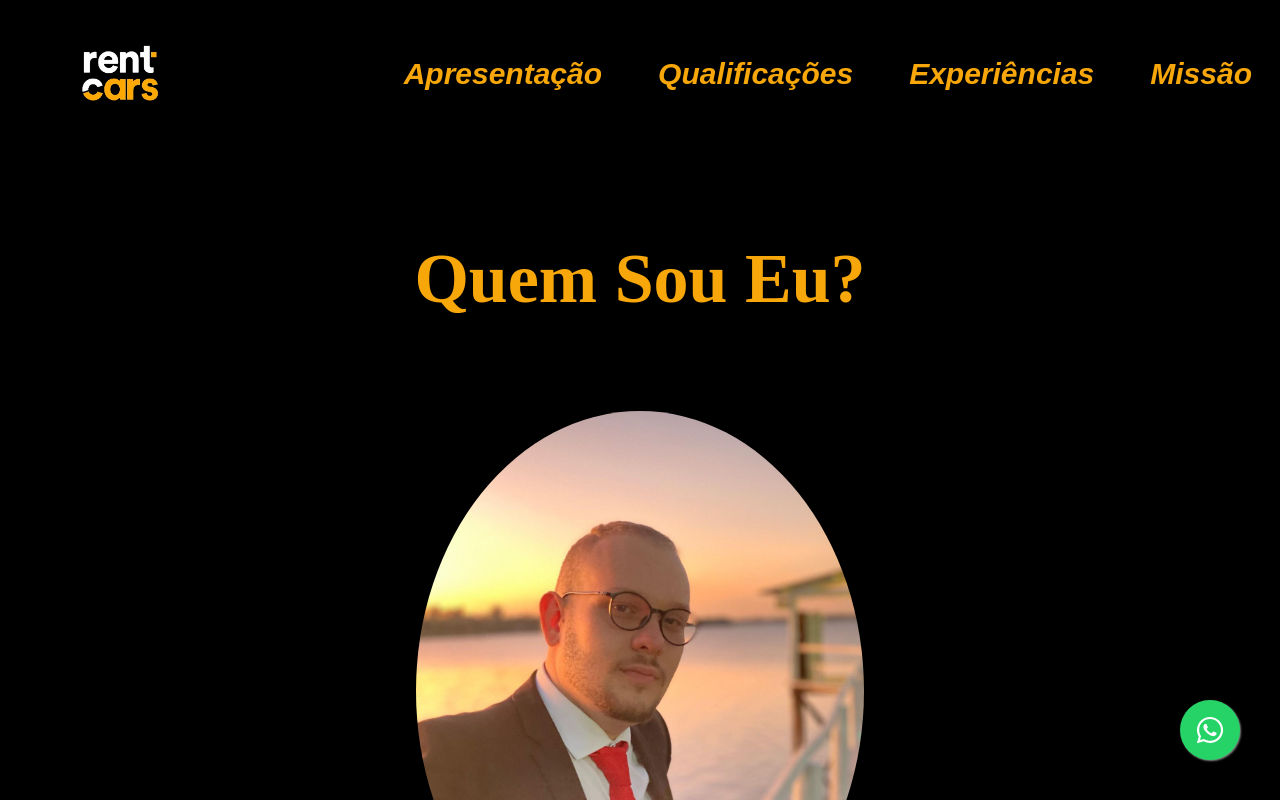
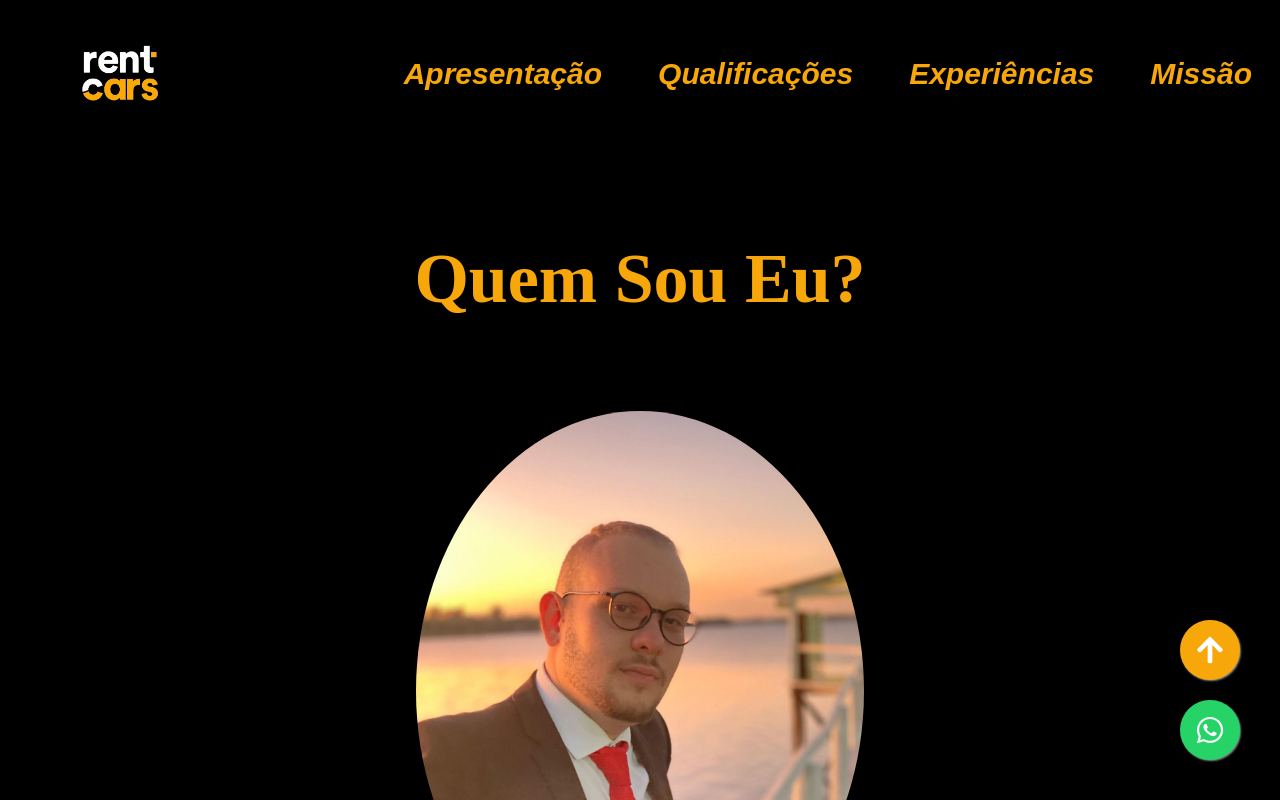
Before and after one commit to fabiogarbato/RentCars, a React (Create React App) app: page / in a window 1280 px wide. Shown: the top 800 px of the page. Built offline with nearby package versions, Linux system fonts and the light colour scheme; a web font is replaced by a local one.

Commit message:
Adição dos valores, e do botão de retorno ao menu

```diff
--- a/src/App.js
+++ b/src/App.js
@@ -4,7 +4,7 @@ import Navbar from 'react-bootstrap/Navbar';
 import Nav from 'react-bootstrap/Nav';
 import 'bootstrap/dist/css/bootstrap.min.css';
 import React, {useState, useEffect } from 'react';
-import { FaWhatsapp, FaLinkedinIn, FaGithub} from 'react-icons/fa';
+import { FaWhatsapp, FaLinkedinIn, FaGithub, FaArrowUp } from 'react-icons/fa';
 import logo from './images/logo.png';
 import Hollow from './images/hollow.png'
 import Dark from './images/dark.png'
@@ -28,6 +28,14 @@ const WhatsAppButton = ({ phoneNumber }) => {
       </a>
     );
   };
+
+const ScrollToButton = ({ targetId }) => {
+    return (
+        <a href={`#${targetId}`} className="float-button">
+            <FaArrowUp />
+        </a>
+    );
+};
 
 const App = () => {
 
@@ -83,10 +91,9 @@ const App = () => {
         localStorage.removeItem('cepData');
     };
 
-
   return (
     <Container fluid style={{ backgroundColor: 'black', minHeight: '100vh' }}>
-        <Navbar bg="blue" expand="lg">
+        <Navbar id='inicio' bg="blue" expand="lg">
             <Navbar.Brand>
                 <Image src={logo} alt="Logo" style={{ maxWidth: '15vh', marginRight: '10px', marginLeft: '60px'}} />
             </Navbar.Brand>
@@ -591,6 +598,25 @@ const App = () => {
                     </Col>
                 </WithAnimation>
             </Row>
+            <Container className='background-space'></Container>
+            <Row className='h-100 d-flex justify-content-center align-items-center'>
+                <WithAnimation>
+                    <Col xs={12} lg={6} className='d-flex justify-content-center align-items-center'>
+                        <span className='text-before' style={{ color: '#F7A70A' }}>VALORES</span>
+                    </Col>
+                </WithAnimation>
+            </Row>
+            <Row className='h-100 d-flex justify-content-center align-items-center'>
+                <WithAnimation>
+                    <Col xs={12} lg={6} className='d-flex justify-content-center align-items-center'>
+                        <div className='d-flex align-items-start flex-grow-1'>
+                            <p className='text-description' style={{ color: 'black' }}>
+                                Minha conduta é pautada na <span style={{fontWeight: 'bold'}}>honestidade</span>,<span style={{fontWeight: 'bold'}}> responsabilidade pessoal</span> e no <span style={{fontWeight: 'bold'}}> respeito</span> pelas pessoas com quem interajo. Prezo pela transparência em todas as minhas ações e vejo a <span style={{fontWeight: 'bold'}}> colaboração</span> como essencial para a conquista de resultados de qualidade. Dedico-me à busca incessante pela <span style={{fontWeight: 'bold'}}> excelência</span> e à inovação consciente, visando o desenvolvimento sustentável. Honro meus compromissos com dedicação e sou fiel aos princípios de integridade e ética profissional, buscando inspirar <span style={{fontWeight: 'bold'}}> confiança</span> em cada cliente e em cada projeto realizado.
+                            </p>
+                        </div>
+                    </Col>
+                </WithAnimation>
+            </Row>
         </Container>
         <Container className='background-space'></Container>
         <footer className="text-light py-3" style={{ backgroundColor: '#be7f01' }}>
@@ -598,6 +624,7 @@ const App = () => {
                 <p className="text-center mb-0" style={{color:'black', fontFamily: 'Fira Sans Condensed , sans-serif'}}>© Fábio Garbato - {new Date().getFullYear()}</p>
             </Container>
         </footer>
+        <ScrollToButton targetId="inicio"/>
         <WhatsAppButton phoneNumber="41987372059"/>
     </Container>
   );
--- a/src/index.css
+++ b/src/index.css
@@ -190,6 +190,26 @@ html, body {
   display: flex;
   justify-content: center;
   align-items: center;
+}
+
+.float-button {
+  position: fixed;
+  width: 60px;
+  height: 60px;
+  bottom: 120px;
+  right: 40px;
+  background-color: #F7A70A;
+  color: #FFF;
+  border-radius: 50%;
+  text-align: center;
+  font-size: 30px;
+  box-shadow: 1px 1px 2px #888;
+  z-index: 1000;
+  display: flex;
+  justify-content: center;
+  align-items: center;
+  cursor: pointer;
+  text-decoration: none;
 }
 
 .move {
```
